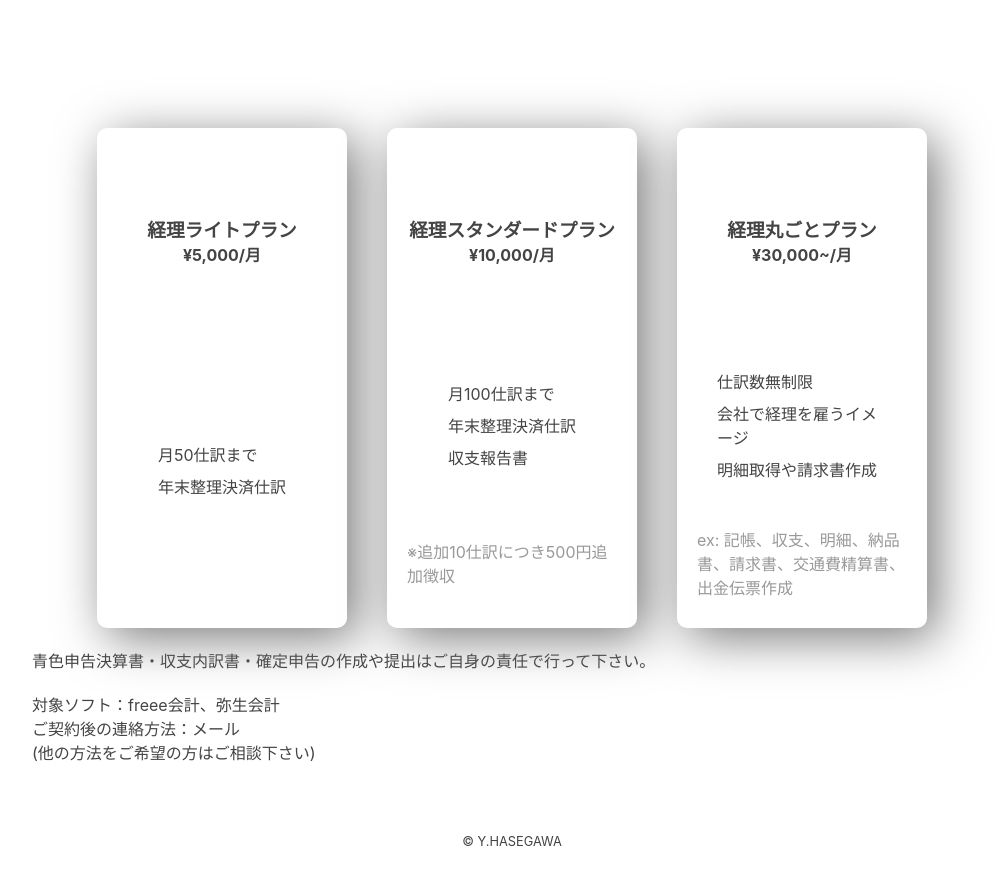
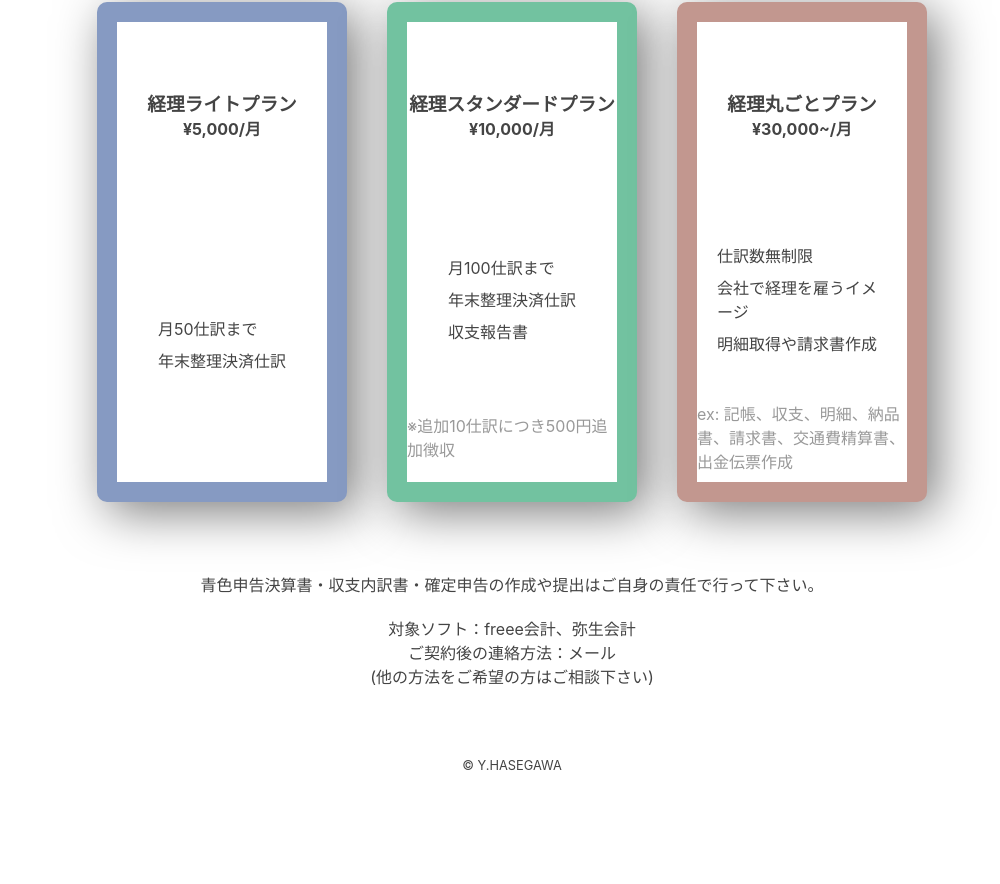
Before and after one commit to kawamoto-isamu/test, a React (Create React App) app in the folder sample1/: page /plans in a window 1280 px wide. Shown: the part 438-1322 px from the top of the page, without its empty margins (128-1128 px from the left). After the commit the page ends 1261 px from the top, so only its background shows below. Built offline with nearby package versions, Linux system fonts and the light colour scheme.

Commit message:
- add color decoration ( plans )

```diff
--- a/sample1/src/components/02_organisms/header/header.scss
+++ b/sample1/src/components/02_organisms/header/header.scss
@@ -4,6 +4,9 @@
   justify-content: space-between;
   align-items: center;
   padding:30px;
+  position: fixed;
+  top: 0;
+  z-index: 100;
   .icon {
     display: flex;
     justify-content: center;
--- a/sample1/src/components/03_pages/plans/plans.scss
+++ b/sample1/src/components/03_pages/plans/plans.scss
@@ -53,33 +53,22 @@
                     color: var(--unrecognizable-white)
                 }
             }
-            .wave {
-                // position: absolute;
-                height: 150px;
-                width: 100%;
-                background: #2c3e50;
-                // bottom: 0;
-                &::after, &::before {
-                    content: "";
-                    display: block;
-                    position: absolute;
-                    border-radius: 100% 50%;
-                }
-                &::before {
-                    width: 55%;
-                    height: 109%;
-                    background-color: #fff;
-                    right: -1.5%;
-                    top: 60%;
-                }
-                &::after {
-                    width: 55%;
-                    height: 100%;
-                    background-color: #2c3e50;
-                    left: -1.5%;
-                    top: 40%;
-                }
-              }
         }
+        .card1 {
+            background-color: #869AC2;
+        }
+        .card2{
+            background-color: #72C2A0;
+        }
+        .card3{
+            background-color: #C2978F;
+        }
+
+    }
+    .plans-sub {
+        display: inline-block;
+        width: 100%;
+        text-align: center;
+        margin: 50px 0 0 0;
     }
 }
--- a/sample1/src/components/03_pages/plans/plans.tsx
+++ b/sample1/src/components/03_pages/plans/plans.tsx
@@ -8,7 +8,7 @@ const Plans = () => {
         <h1>PLANS</h1>
       </div>
       <div className='plans-contents'>
-        <div className='card 1'>
+        <div className='card card1'>
           <div className='head'>
             <h3>経理ライトプラン</h3>
             <h4>¥5,000/月</h4>
@@ -20,7 +20,7 @@ const Plans = () => {
             </ul>
           </div>
         </div>
-        <div className='card 2'>
+        <div className='card card2'>
           <div className='head'>
             <h3>経理スタンダードプラン</h3>
             <h4>¥10,000/月</h4>
@@ -36,7 +36,7 @@ const Plans = () => {
             </p>
           </div>
         </div>
-        <div className='card 3'>
+        <div className='card card3'>
           <div className='head'>
             <h3>経理丸ごとプラン</h3>
             <h4>¥30,000~/月</h4>
@@ -53,12 +53,13 @@ const Plans = () => {
           </div>
         </div>
       </div>
-    青色申告決算書・収支内訳書・確定申告の作成や提出はご自身の責任で行って下さい。<br />
-    <br />
-    対象ソフト：freee会計、弥生会計<br />
-    ご契約後の連絡方法：メール<br />
-    (他の方法をご希望の方はご相談下さい)<br />
-
+      <div className='plans-sub'>
+        青色申告決算書・収支内訳書・確定申告の作成や提出はご自身の責任で行って下さい。<br />
+        <br />
+        対象ソフト：freee会計、弥生会計<br />
+        ご契約後の連絡方法：メール<br />
+        (他の方法をご希望の方はご相談下さい)<br />
+      </div>
     </div>
   )
 }
```
Also changed, not shown: 11 other files (tests, documents, lock files or other folders).
